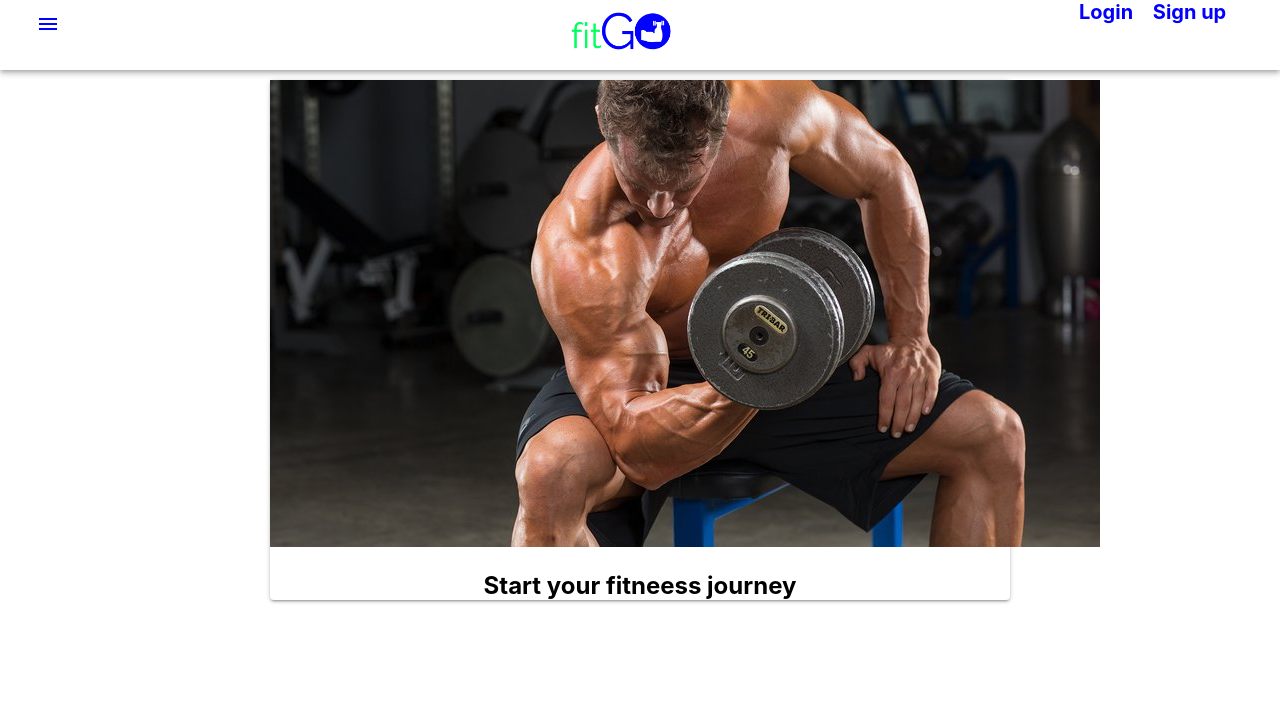
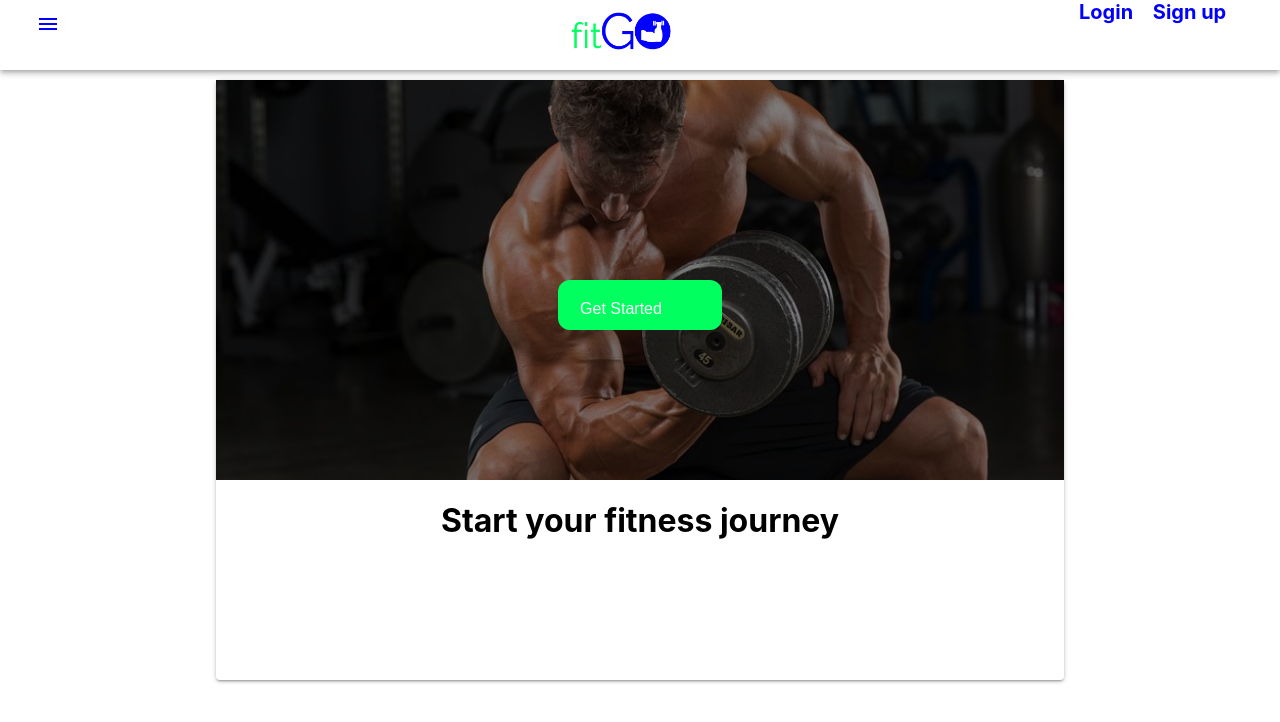
Before and after one commit to SurajBudhathoki/fitGO, a React (Create React App) app in the folder frontend/: page / in a window 1280 px wide. Shown: the top 722 px of the page. Built offline with nearby package versions, Linux system fonts and the light colour scheme.

Commit message:
changed homepage

```diff
--- a/frontend/src/App.css
+++ b/frontend/src/App.css
@@ -125,14 +125,26 @@ filter:brightness(40%);
 }
 
 .submitButton {
+  background-color: #00ff5f;
+  color: white;
+}
+
+.submitButton:hover {
+
+
   background-color: white;
   color: black;
   border: 2px solid #00ff5f;
 }
 
-.submitButton:hover {
-  background-color: #00ff5f;
-  color: white;
+.createButton {
+  padding: 2px;
+}
+
+.createButton:hover {
+  background-color: white;
+  color: black;
+  border: 2px solid #00ff5f;
 }
 
 .edit {
@@ -140,14 +152,16 @@ filter:brightness(40%);
 }
 
 .deleteButton {
+
+  background-color: red;
+  color: white;
+}
+
+.deleteButton:hover {
   background-color: white;
   color: red;
   border: 2px solid red;
-}
 
-.deleteButton:hover {
-  background-color: red;
-  color: white;
 }
 
 .userForm{
@@ -185,3 +199,65 @@ filter:brightness(40%);
 .exerciseName, .programs {
   color: #0200ff;
 }
+
+
+
+.imageContainer {
+  position: relative;
+  background: black;
+  overflow: hidden;
+  width: 100%;
+  height: 400px;
+
+}
+.imageContainer:before {
+  content: ' ';
+  display: block;
+  position: absolute;
+  left: 0;
+  top: 0;
+  width: 100%;
+  height: 100%;
+  z-index: 1;
+  opacity: 0.5;
+  background-image: url('./images/gridArms.jpg');
+  background-repeat: no-repeat;
+  background-position: 50% 0;
+  -ms-background-size: cover;
+-o-background-size: cover;
+  -moz-background-size: cover;
+  -webkit-background-size: cover;
+  background-size: cover;
+}
+.imageContainer button {
+
+  text-align: center;
+  z-index: 2;
+  position: relative;
+
+
+  margin-top: 200px;
+  padding-top: 20px;
+  padding-right: 60px;
+  transition-duration: 0.4s;
+  cursor: pointer;
+  border-radius: 12px;
+
+  opacity: 1;
+  background-color: #00ff5f;
+  color: white;
+
+}
+
+.imageContainer button:hover {
+
+
+  background-color: white;
+  color: black;
+  border: 2px solid #00ff5f;
+}
+
+.mainPaper {
+  margin-top: 10px;
+  height: 600px;
+}
--- a/frontend/src/components/Actions/View.js
+++ b/frontend/src/components/Actions/View.js
@@ -157,7 +157,7 @@ export default class View extends Component {
                     <Grid item xs>
 
                     </Grid>
-                    <Grid item xs={9}>
+                    <Grid item xs={8}>
                         <Paper className="viewPaper" >
 
 
--- a/frontend/src/components/Homepage.js
+++ b/frontend/src/components/Homepage.js
@@ -14,13 +14,20 @@ const Homepage = (props) => {
         <Grid item xs>
 
         </Grid>
-        <Grid item xs={7}>
-        <Paper className="paper">
+        <Grid item xs={8}>
+        <Paper className="mainPaper">
+
+            <div className="imageContainer">
+
+            {/* <Link to = '/login' className= "started" >
+                Get Started
+             </Link> */}
+            {/* <img src = {Image} alt="main" className= "mainImage" /> */}
+               <button className= "button started" >  Get Started </button>
+            </div>
 
 
-<img src = {Image} alt="main" />
-
-<h2> Start your fitneess journey</h2>
+<h1> Start your fitness journey</h1>
           </Paper>
         </Grid>
         <Grid item xs>
```
